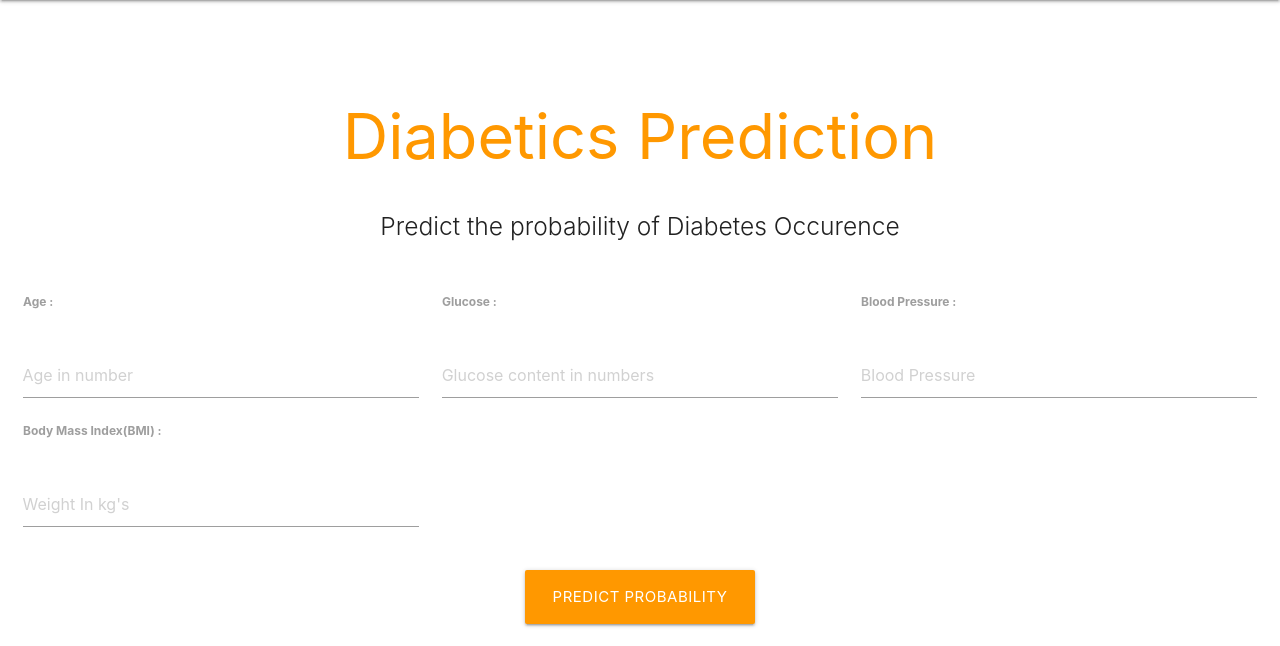
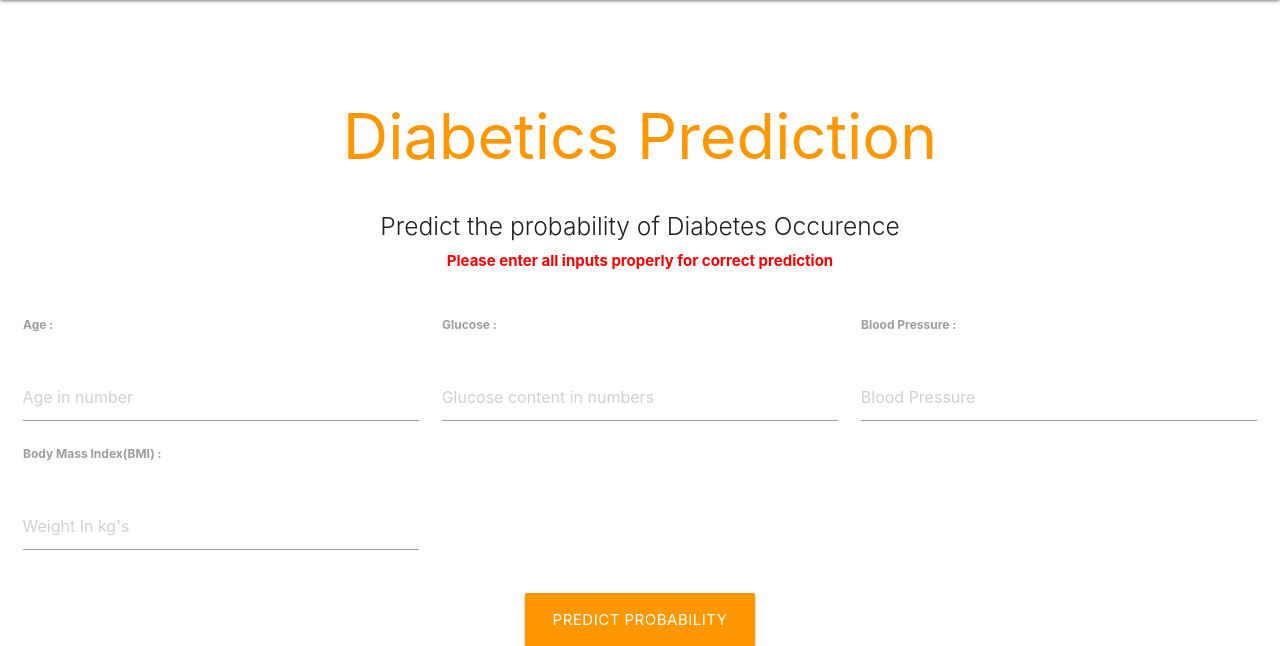
Before and after one commit to NelluriRam/diabetic-occurence-predictor, a Flask app: page / in a window 1280 px wide. Shown: the part 64-710 px from the top of the page. Run offline with Flask 2, Linux system fonts and the light colour scheme; parts of the project's set-up code (start-up, migrations or seed data) failed here and were passed over.

Commit message:
Update index.html

```diff
--- a/templates/index.html
+++ b/templates/index.html
@@ -24,6 +24,9 @@
         <h5 class="header col s12 light">Predict the probability of Diabetes Occurence
         <br>
         </h5>
+        <br>
+	        <h style="color:red"><b>Please enter all inputs properly for correct prediction</b></h>
+	      <br>
       </div>
     </div>
   <div class="row">
```
